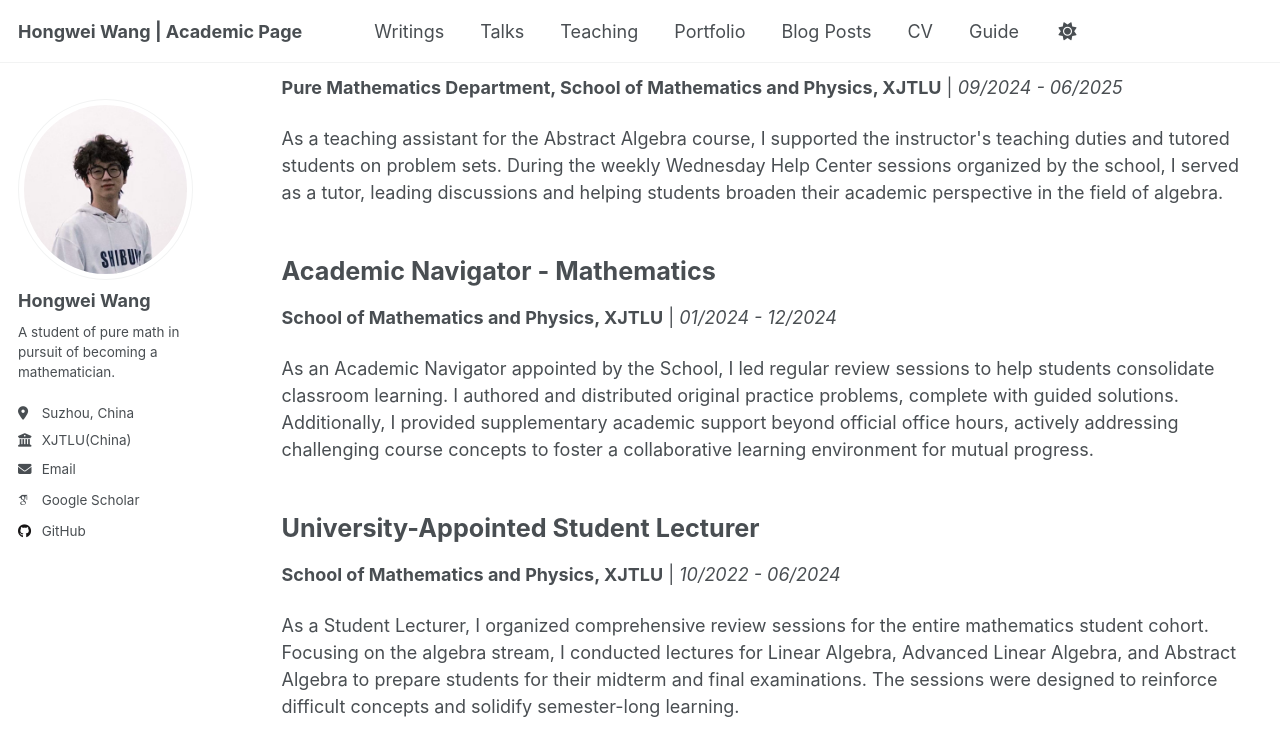
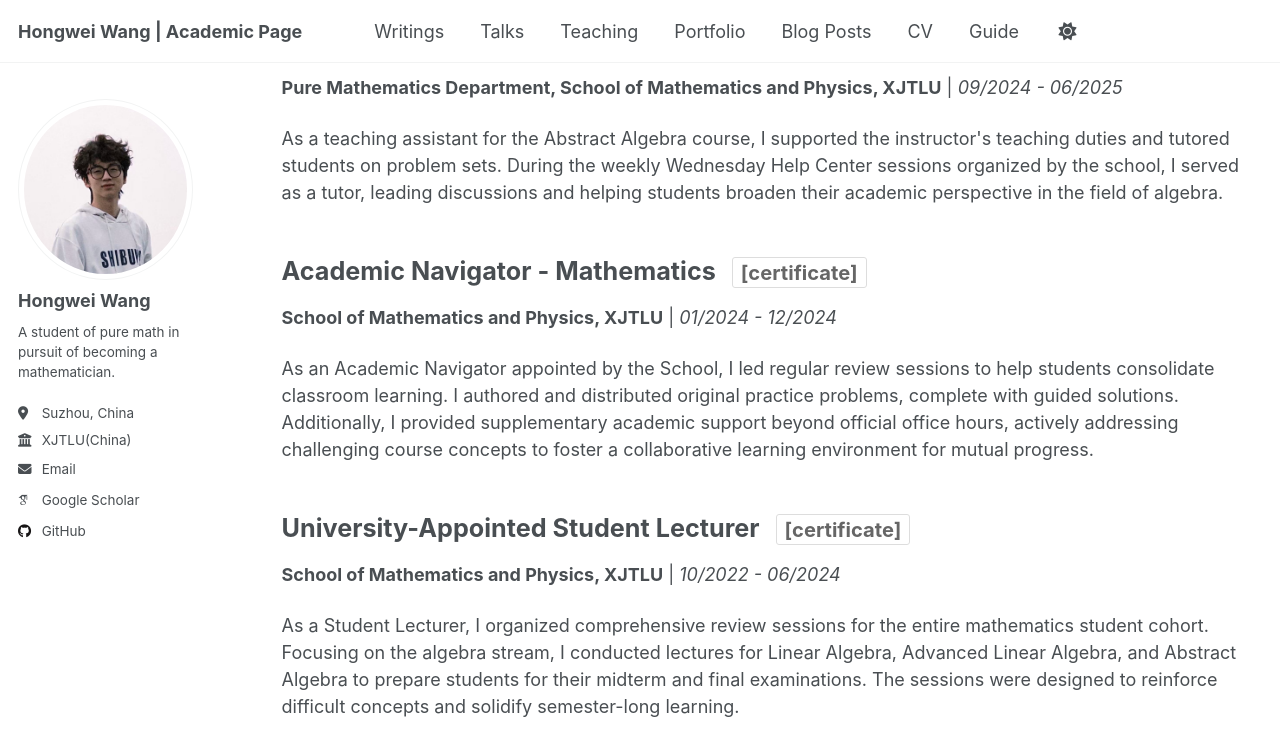
Before and after one commit to WangHongWei-AcademicPage/WangHongWei-AcademicPage.github.io, a Jekyll site: the page built from _pages/teaching.html, in a window 1280 px wide and 900 px high, scrolled down 519 px. Shown: the top 756 px of the window. Built offline with Jekyll 4.4.1, drawn with Linux system fonts in a browser that asks for light colours; some web fonts are replaced; a script that is not in the unit is left out.

Commit message:
Update teaching.html

```diff
--- a/_pages/teaching.html
+++ b/_pages/teaching.html
@@ -21,13 +21,17 @@ I have always adhered to the learning philosophy that <strong>"the best way to t
   </div>
 
   <div class="publication-item">
-    <h3 style="font-size: 1.4em; margin-bottom: 0.5em;">Academic Navigator - Mathematics</h3>
+    <h3 style="font-size: 1.4em; margin-bottom: 0.5em;">Academic Navigator - Mathematics
+      <a href="../assets/na.pdf" target="_blank" style="font-size: 0.8em; margin-left: 10px; text-decoration: none; color: #666; border: 1px solid #ddd; padding: 2px 8px; border-radius: 3px;">[certificate]</a>
+    </h3>
     <p><strong>School of Mathematics and Physics, XJTLU</strong> | <em>01/2024 - 12/2024</em></p>
     <p>As an Academic Navigator appointed by the School, I led regular review sessions to help students consolidate classroom learning. I authored and distributed original practice problems, complete with guided solutions. Additionally, I provided supplementary academic support beyond official office hours, actively addressing challenging course concepts to foster a collaborative learning environment for mutual progress.</p>
   </div>
 
   <div class="publication-item">
-    <h3 style="font-size: 1.4em; margin-bottom: 0.5em;">University-Appointed Student Lecturer</h3>
+    <h3 style="font-size: 1.4em; margin-bottom: 0.5em;">University-Appointed Student Lecturer
+    <a href="../assets/let.pdf" target="_blank" style="font-size: 0.8em; margin-left: 10px; text-decoration: none; color: #666; border: 1px solid #ddd; padding: 2px 8px; border-radius: 3px;">[certificate]</a>
+    </h3>
     <p><strong>School of Mathematics and Physics, XJTLU</strong> | <em>10/2022 - 06/2024</em></p>
     <p>As a Student Lecturer, I organized comprehensive review sessions for the entire mathematics student cohort. Focusing on the algebra stream, I conducted lectures for Linear Algebra, Advanced Linear Algebra, and Abstract Algebra to prepare students for their midterm and final examinations. The sessions were designed to reinforce difficult concepts and solidify semester-long learning.</p>
   </div>
```
